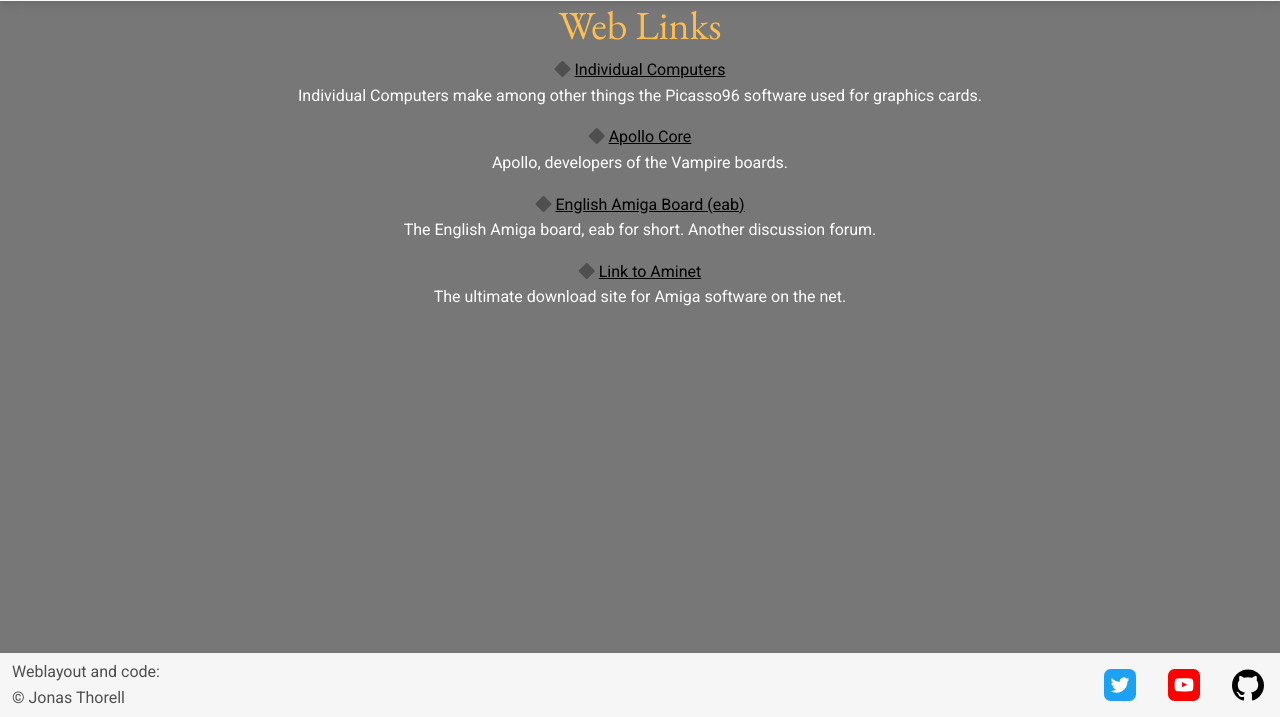
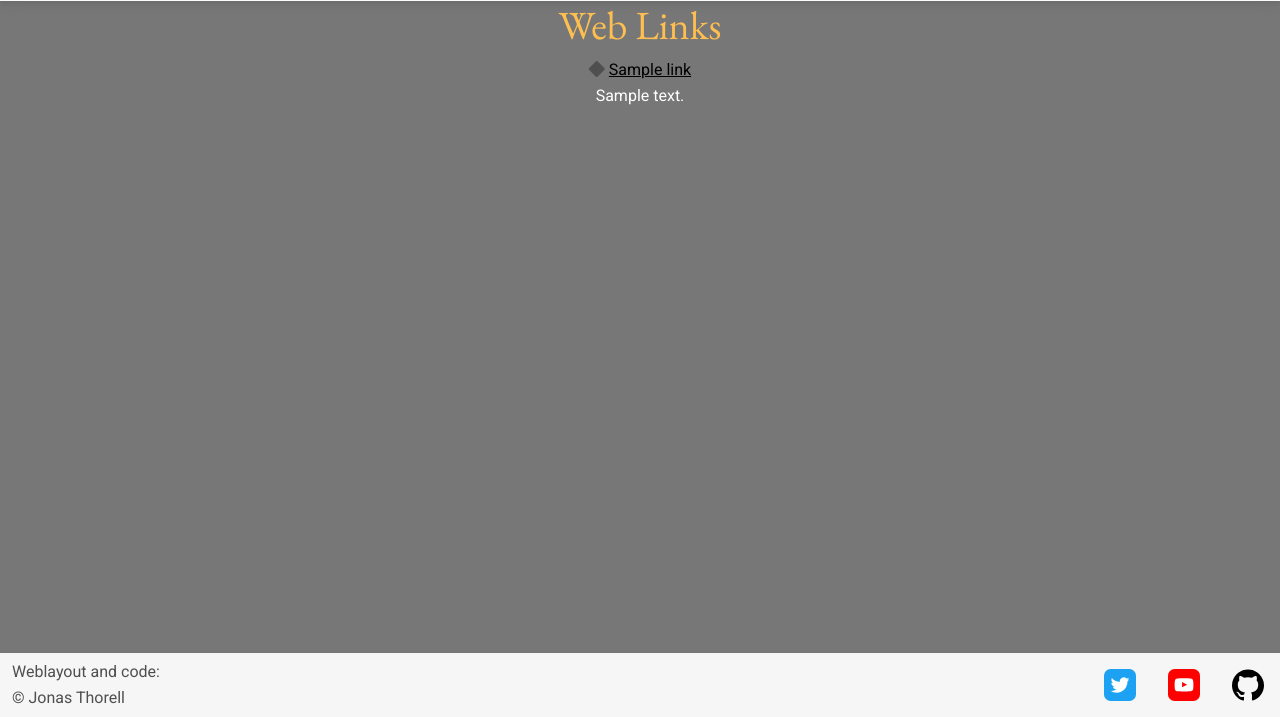
Before and after one commit to jonthorell/RetroLoversUnited, a Django app: page /links in a window 1280 px wide. Shown: the part 83-800 px from the top of the page. Run offline with Django 3.2, Linux system fonts and the light colour scheme; tables that the repository leaves empty hold one stand-in row (values such as "Sample post"); some libraries are stand-ins or nearby versions.

Commit message:
Add: links.html now builds the links using information stored in the database

```diff
--- a/retro/templates/retro/links.html
+++ b/retro/templates/retro/links.html
@@ -6,19 +6,11 @@
 
 <div class="container-fluid text-center target-link">
     <h1>Web Links</h1>
-    <i class="fa-solid fa-diamond"></i>
-    <a href="http://wiki.icomp.de/wiki/Main_Page" target="_blank" alt="Link to Individual Computers">Individual Computers</a>
-    <p>Individual Computers make among other things the Picasso96 software used for graphics cards.</p>
-    <i class="fa-solid fa-diamond"></i>
-    <a href="http://www.apollo-core.com/" target="_blank" alt="Link to Apollo Core">Apollo Core</a>
-    <p>Apollo, developers of the Vampire boards.</p>
-    <i class="fa-solid fa-diamond"></i>
-    <a href="https://eab.abime.net/index.php" target="_blank" alt="Link to the English Amiga board">English Amiga Board (eab)</a>
-    <p>The English Amiga board, eab for short. Another discussion forum.</p>
-    <i class="fa-solid fa-diamond"></i>
-    <a href="http://aminet.net/" target="_blank" alt="Link to Aminet">Link to Aminet</a>
-    <p>The ultimate download site for Amiga software on the net.</p>
+    {% for link in links %}
+        <i class="fa-solid fa-diamond"></i>
+        <a href="{{ link.url }}" target="_blank" alt="{{ link.alt }}"> {{ link.name }}</a>
+        <p>{{ link.description }} </p>
+    {% endfor %}
 </div>
 
-
 {% endblock content %}
--- a/retro/templates/retro/test.html
+++ b/retro/templates/retro/test.html
@@ -13,7 +13,11 @@
             Not authenticated
         {% endif %}
     </h2>
+    {% for link in links %}
+
+    {{ link.name }}
+
+    {% endfor %}
 </div>
 
-
 {% endblock content %}
--- a/retro/views.py
+++ b/retro/views.py
@@ -1,13 +1,16 @@
 from django.shortcuts import render, get_object_or_404, reverse
 from django.views import generic, View
 from django.http import HttpResponseRedirect
-from django.views.generic import TemplateView
+from django.views.generic import TemplateView, ListView
+
+from retro.models import Link
+
 
 class Index(TemplateView):
     template_name = 'retro/index.html'
 
-class Links(TemplateView):
-    template_name = 'retro/links.html'
+#class Links(TemplateView):
+#    template_name = 'retro/links.html'
 
 class Contact(TemplateView):
     template_name = 'retro/contact.html'
@@ -23,3 +26,8 @@ class Create_article(TemplateView):
 
 class Test(TemplateView):
     template_name = 'retro/test.html'
+
+class Links(ListView):
+    template_name = 'retro/links.html'
+    model = Link
+    context_object_name = 'links'
```
